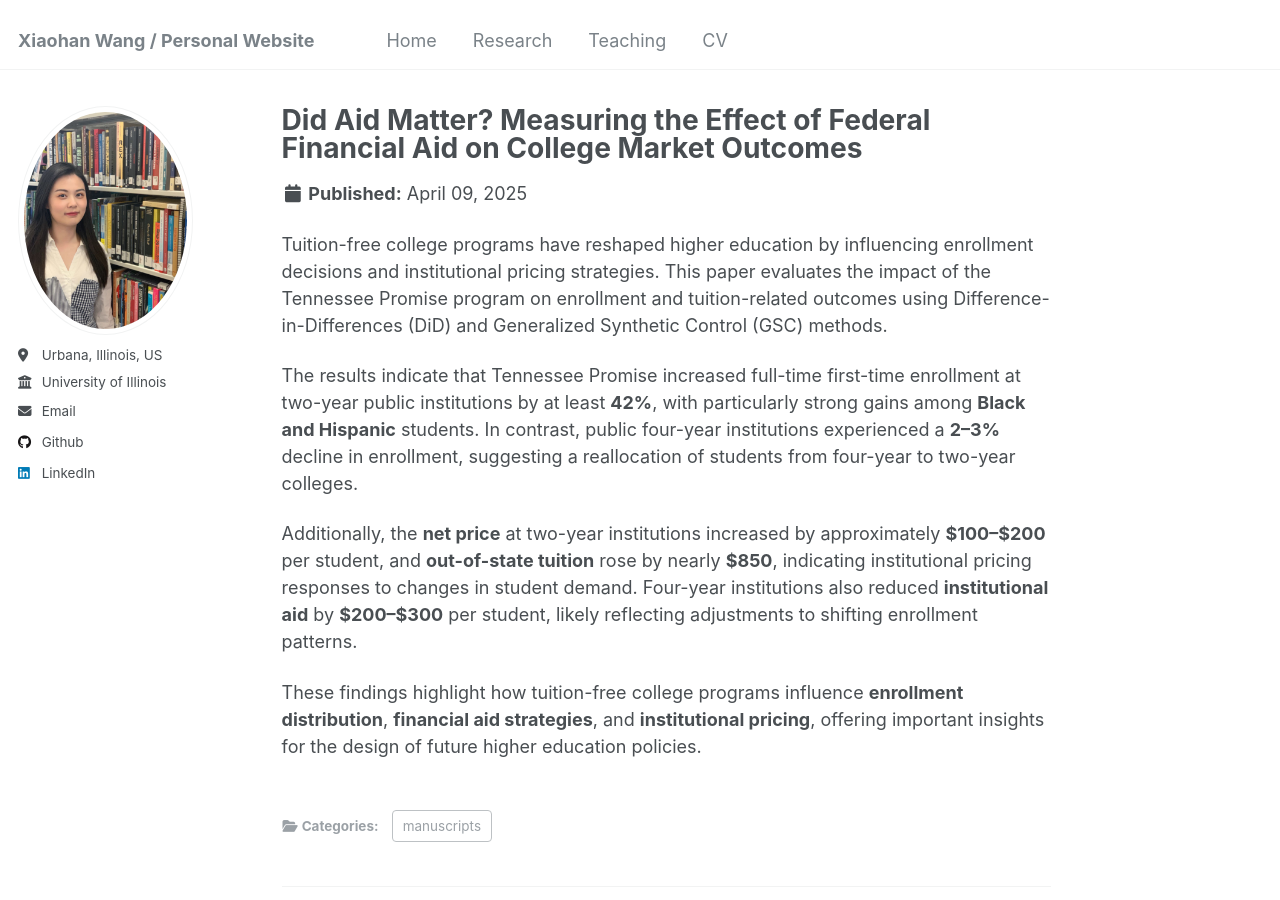
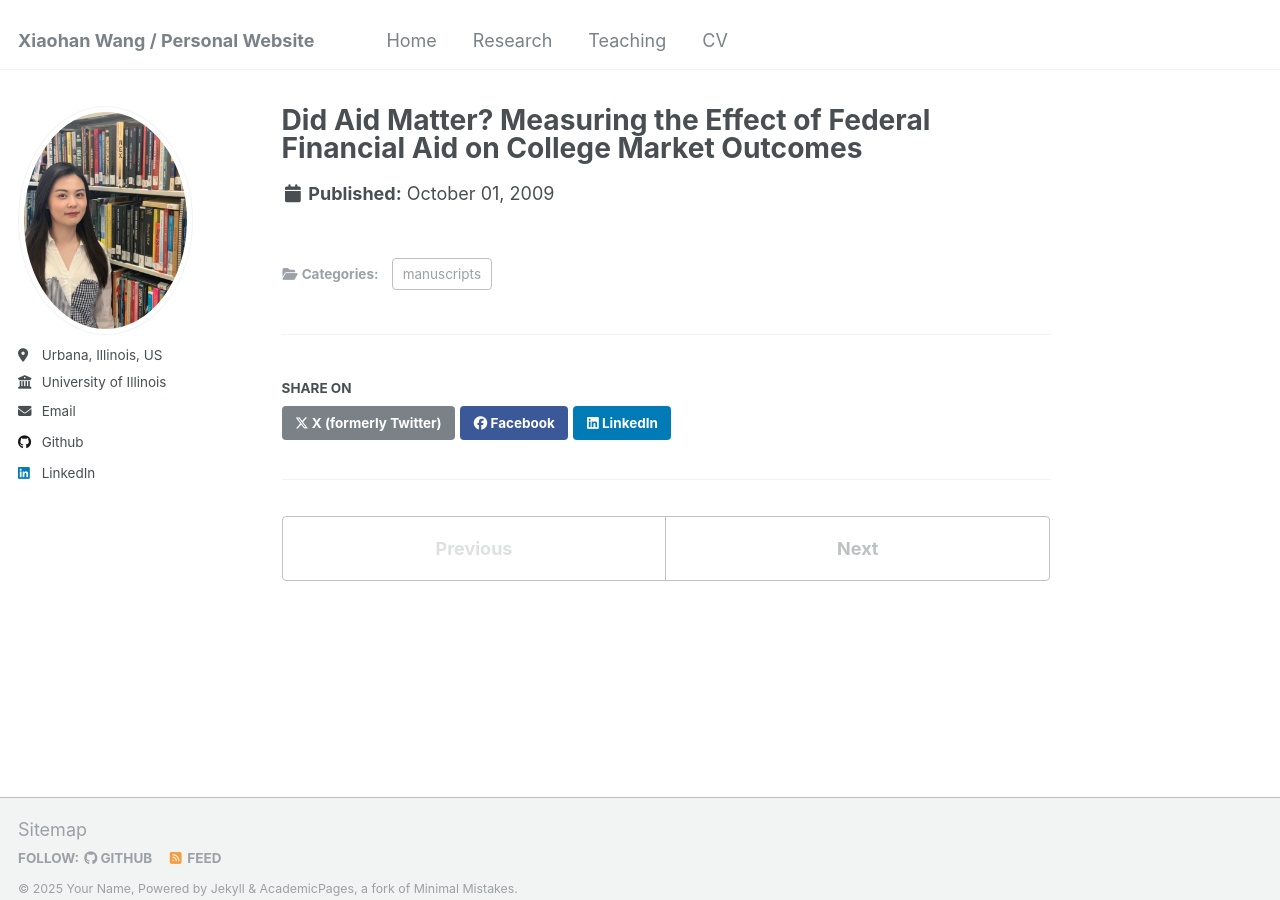
Before and after one commit to xiaohanwang1997/xiaohanwang1997.github.io, a Jekyll site: the page built from _publications/2009-10-01-paper-title-number-1.md, in a window 1280 px wide and 900 px high. Built offline with Jekyll 4.4.1, drawn with Linux system fonts in a browser that asks for light colours.

Commit message:
Update 2009-10-01-paper-title-number-1.md

```diff
--- a/_publications/2009-10-01-paper-title-number-1.md
+++ b/_publications/2009-10-01-paper-title-number-1.md
@@ -3,15 +3,7 @@ title: "Did Aid Matter? Measuring the Effect of Federal Financial Aid on College
 collection: publications
 category: manuscripts
 permalink: /publication/2025-04-09-did-aid-matter
-excerpt: "This paper evaluates the Tennessee Promise program's impact on enrollment and pricing using DiD and GSC methods."
-date: 2025-04-09
+excerpt: "Tuition-free college programs have reshaped higher education by influencing enrollment decisions and institutional pricing strategies. This study examines the Tennessee Promise program’s effects on student enrollment and tuition-related outcomes. The results suggest that full-time first-time enrollment at two-year public institutions increased by at least **42%**, with particularly strong gains among **Black and Hispanic** students. In contrast, public four-year institutions experienced a **2–3%** decline in enrollment, indicating a potential reallocation of students from four-year to two-year colleges. In response to shifting student demand, **net price** at two-year institutions rose by approximately **$100–$200** per student, and **out-of-state tuition** increased by nearly **$850**. Four-year institutions also appear to have reduced **institutional aid** by **$200–$300** per student. These findings highlight how tuition-free college programs may influence **enrollment distribution**, **financial aid strategies**, and **institutional pricing**, offering insight into the broader implications of aid policy design."
+
 keywords: [Higher Education Finance, Tennessee Promise, Free College, Enrollment Substitution, Institutional Pricing]
 ---
-
-Tuition-free college programs have reshaped higher education by influencing enrollment decisions and institutional pricing strategies. This paper evaluates the impact of the Tennessee Promise program on enrollment and tuition-related outcomes using Difference-in-Differences (DiD) and Generalized Synthetic Control (GSC) methods.
-
-The results indicate that Tennessee Promise increased full-time first-time enrollment at two-year public institutions by at least **42%**, with particularly strong gains among **Black and Hispanic** students. In contrast, public four-year institutions experienced a **2–3%** decline in enrollment, suggesting a reallocation of students from four-year to two-year colleges.
-
-Additionally, the **net price** at two-year institutions increased by approximately **$100–$200** per student, and **out-of-state tuition** rose by nearly **$850**, indicating institutional pricing responses to changes in student demand. Four-year institutions also reduced **institutional aid** by **$200–$300** per student, likely reflecting adjustments to shifting enrollment patterns.
-
-These findings highlight how tuition-free college programs influence **enrollment distribution**, **financial aid strategies**, and **institutional pricing**, offering important insights for the design of future higher education policies.
```
